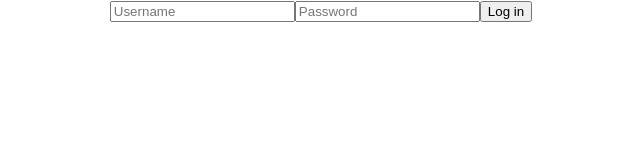
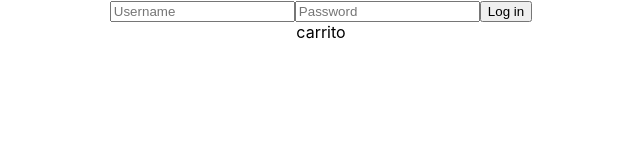
Before and after one commit to nandorodriguez/Equipo-Ciclo-3, a React (Create React App) app in the folder client/: page / in a window 1280 px wide. Shown: the top 160 px of the page, without its empty margins (319-959 px from the left). Built offline with nearby package versions, Linux system fonts and the light colour scheme.

Commit message:
creando carpetas

```diff
--- /dev/null
+++ b/client/components/fernando/Carrito.js
@@ -0,0 +1,11 @@
+import React from 'react'
+
+const Carrito = () => {
+    return (
+        <div>
+            carrito
+        </div>
+    )
+}
+
+export default Carrito
--- a/client/src/App.js
+++ b/client/src/App.js
@@ -1,10 +1,12 @@
-import './App.css';
-import Login from '../components/samuel/Login';
+import "./App.css";
+import Login from "../components/samuel/Login";
+import Carrito from "../components/fernando/Carrito";
 
 function App() {
   return (
     <div className="App">
       <Login />
+      <Carrito />
     </div>
   );
 }
```
Also changed, not shown: client/components/fernando/Carrito.css (added).
